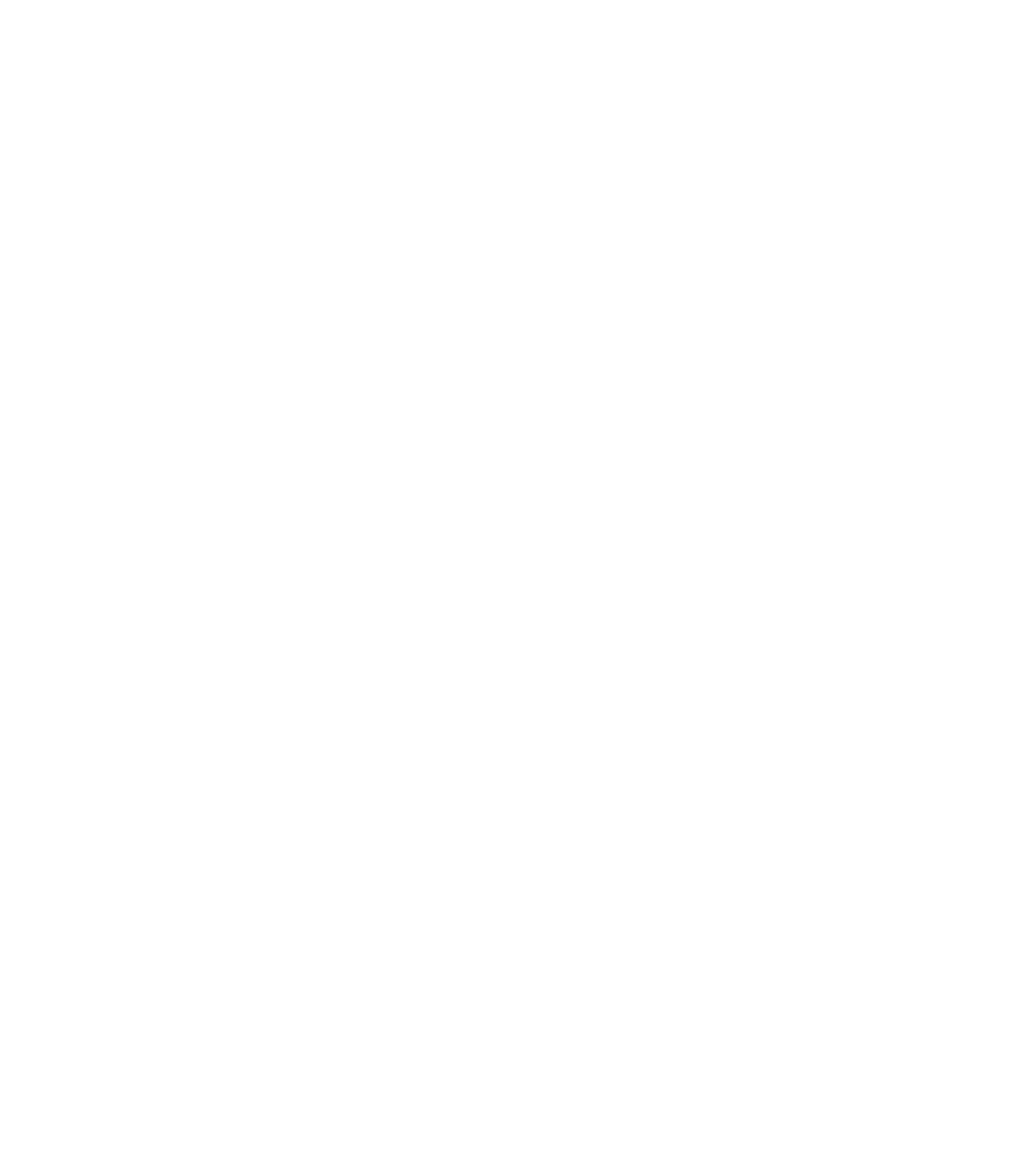
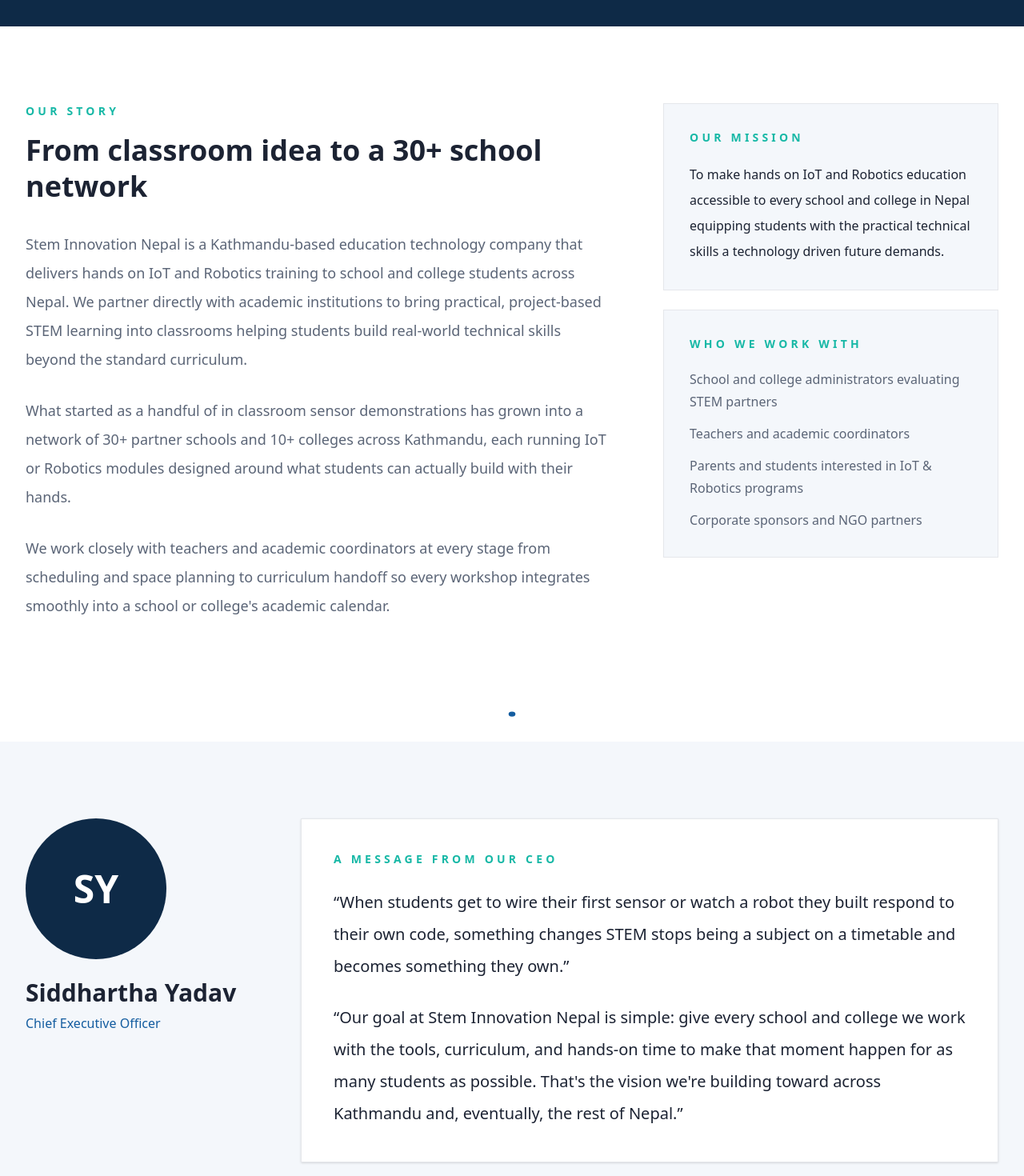
Before and after one commit to MetaTronix-Solution/Stem-Innovation-Nepal, a Next.js app in the folder frontend/: page /about in a window 1280 px wide. Shown: the part 420-1890 px from the top of the page at 80% size. Before the commit the page ends 800 px from the top, so only its background shows below. Built offline with nearby package versions, Linux system fonts and the light colour scheme.

Commit message:
Add About page and CircuitDivider component with content and styling

```diff
--- a/frontend/app/about/page.tsx
+++ b/frontend/app/about/page.tsx
@@ -1,4 +1,147 @@
+import type { Metadata } from "next";
+import CircuitDivider from "@/components/CircuitDivider";
 
-export default function about() {
+export const metadata: Metadata = {
+  title: "About Us",
+  description:
+    "Stem Innovation Nepal's story, mission, and CEO Siddhartha Yadav's vision for STEM education in Nepal.",
+  alternates: {
+    canonical: "/about",
+  },
+};
 
+export default function AboutPage() {
+  return (
+    <>
+      {/* HERO */}
+      <section className="bg-navy text-white">
+        <div className="mx-auto max-w-7xl px-6 py-24 lg:px-8">
+          <p className="text-sm font-semibold uppercase tracking-[0.3em] text-teal">
+            About Us
+          </p>
+
+          <h1 className="mt-4 max-w-3xl text-5xl font-bold leading-tight lg:text-6xl">
+            Building Nepal&apos;s next generation of engineers,
+            <br />
+            one workshop at a time
+          </h1>
+        </div>
+      </section>
+
+      {/* STORY */}
+      <section className="bg-white py-24">
+        <div className="mx-auto grid max-w-7xl gap-16 px-6 lg:grid-cols-[1.4fr_0.8fr] lg:px-8">
+          {/* LEFT */}
+          <div>
+            <p className="text-sm font-semibold uppercase tracking-[0.3em] text-teal">
+              Our Story
+            </p>
+
+            <h2 className="mt-4 text-4xl font-bold leading-tight text-charcoal">
+              From classroom idea to a 30+ school network
+            </h2>
+
+            <div className="mt-8 space-y-7 text-lg leading-9 text-slate">
+              <p>
+                Stem Innovation Nepal is a Kathmandu-based education technology
+                company that delivers hands on IoT and Robotics training to
+                school and college students across Nepal. We partner directly
+                with academic institutions to bring practical, project-based
+                STEM learning into classrooms helping students build real-world
+                technical skills beyond the standard curriculum.
+              </p>
+
+              <p>
+                What started as a handful of in classroom sensor demonstrations
+                has grown into a network of 30+ partner schools and 10+ colleges
+                across Kathmandu, each running IoT or Robotics modules designed
+                around what students can actually build with their hands.
+              </p>
+
+              <p>
+                We work closely with teachers and academic coordinators at every
+                stage from scheduling and space planning to curriculum handoff
+                so every workshop integrates smoothly into a school or
+                college&apos;s academic calendar.
+              </p>
+            </div>
+          </div>
+
+          {/* RIGHT */}
+          <div className="space-y-6">
+            <div className="border border-gray-200 bg-light-gray p-8">
+              <p className="text-sm font-semibold uppercase tracking-[0.3em] text-teal">
+                Our Mission
+              </p>
+
+              <p className="mt-5 leading-8 text-charcoal">
+                To make hands on IoT and Robotics education accessible to every
+                school and college in Nepal equipping students with the
+                practical technical skills a technology driven future demands.
+              </p>
+            </div>
+
+            <div className="border border-gray-200 bg-light-gray p-8">
+              <p className="text-sm font-semibold uppercase tracking-[0.3em] text-teal">
+                Who We Work With
+              </p>
+
+              <ul className="mt-5  space-y-3 leading-7 text-slate">
+                <li>
+                  School and college administrators evaluating STEM partners
+                </li>
+                <li>Teachers and academic coordinators</li>
+                <li>
+                  Parents and students interested in IoT & Robotics programs
+                </li>
+                <li>Corporate sponsors and NGO partners</li>
+              </ul>
+            </div>
+          </div>
+        </div>
+      </section>
+
+      <CircuitDivider className="bg-white py-3" />
+
+      {/* CEO */}
+      <section className="bg-light-gray py-24">
+        <div className="mx-auto grid max-w-7xl gap-16 px-6 lg:grid-cols-[280px_1fr] lg:px-8">
+          <div className="flex flex-col items-center lg:items-start">
+            <div className="flex h-44 w-44 items-center justify-center rounded-full bg-navy text-5xl font-bold text-white">
+              SY
+            </div>
+
+            <h3 className="mt-6 text-3xl font-semibold text-charcoal">
+              Siddhartha Yadav
+            </h3>
+
+            <p className="mt-2 text-blue">Chief Executive Officer</p>
+          </div>
+
+          <div className="border border-gray-200 bg-white p-10 shadow-sm">
+            <p className="text-sm font-semibold uppercase tracking-[0.3em] text-teal">
+              A Message From Our CEO
+            </p>
+
+            <blockquote className="mt-6 space-y-6 text-xl leading-10 text-charcoal">
+              <p>
+                “When students get to wire their first sensor or watch a robot
+                they built respond to their own code, something changes STEM
+                stops being a subject on a timetable and becomes something they
+                own.”
+              </p>
+
+              <p>
+                “Our goal at Stem Innovation Nepal is simple: give every school
+                and college we work with the tools, curriculum, and hands-on
+                time to make that moment happen for as many students as
+                possible. That's the vision we're building toward across
+                Kathmandu and, eventually, the rest of Nepal.”
+              </p>
+            </blockquote>
+          </div>
+        </div>
+      </section>
+    </>
+  );
 }
--- /dev/null
+++ b/frontend/components/CircuitDivider.tsx
@@ -0,0 +1,43 @@
+type Props = {
+  tone?: "light" | "dark";
+  className?: string;
+};
+
+/**
+ * Signature motif: a single circuit trace with a node, used as the
+ * connective thread between sections — echoing how the company links
+ * schools, colleges, and students into one training network.
+ */
+export default function CircuitDivider({
+  tone = "light",
+  className = "",
+}: Props) {
+  const line = tone === "dark" ? "#17B8A6" : "#145DA0";
+  return (
+    <div className={`container-page ${className}`} aria-hidden="true">
+      <svg
+        viewBox="0 0 1200 40"
+        className="h-8 w-full"
+        preserveAspectRatio="none"
+      >
+        <path
+          d="M0 20 H520 L560 4 H640 L680 20 H1200"
+          fill="none"
+          stroke={line}
+          strokeWidth="2"
+          pathLength={1}
+          strokeDasharray={1}
+          className="[stroke-dashoffset:1] animate-[trace-draw_1.4s_ease-out_forwards]"
+          opacity={0.5}
+        />
+        <circle
+          cx="600"
+          cy="12"
+          r="4"
+          fill={line}
+          className="animate-pulse-node"
+        />
+      </svg>
+    </div>
+  );
+}
```
